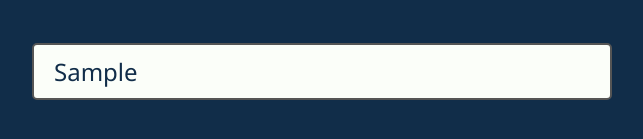
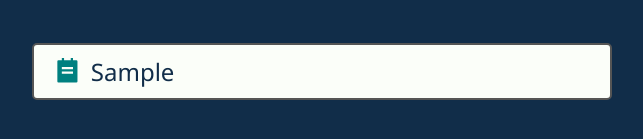
Before and after one commit to Veronika4Donchenko4/auto-service, a React (Create React App) app: page / in a window 1280 px wide. Both pictures are taken after typing "Sample" into the empty fields and a click on the button "Submit". Shown: the part 169-308 px from the top of the page, without its empty margins (318-961 px from the left). Built offline with nearby package versions, Linux system fonts and the light colour scheme.

Commit message:
added react-icons

```diff
--- a/package.json
+++ b/package.json
@@ -8,6 +8,7 @@
     "@testing-library/user-event": "^13.5.0",
     "react": "^18.2.0",
     "react-dom": "^18.2.0",
+    "react-icons": "^4.11.0",
     "react-scripts": "5.0.1",
     "web-vitals": "^2.1.4"
   },
--- a/src/components/Todos/Todo.js
+++ b/src/components/Todos/Todo.js
@@ -1,8 +1,10 @@
+import { RiTodoFill } from 'react-icons/ri';
 import styles from './Todo.module.css';
 
 const Todo = ({ todo, deleteTodo, index }) => {
   return (
     <div className={styles.todo} onDoubleClick={() => deleteTodo(index)}>
+      <RiTodoFill className={styles.todoIcon} />
       <div className={styles.todoText}>{todo}</div>
     </div>
   );
--- a/src/components/Todos/Todo.module.css
+++ b/src/components/Todos/Todo.module.css
@@ -14,3 +14,9 @@
   width: 100%;
   text-align: left;
 }
+
+.todoIcon {
+  font-size: 1.8rem;
+  margin-right: 10px;
+  color: teal;
+}
--- a/src/components/Todos/TodoForm.js
+++ b/src/components/Todos/TodoForm.js
@@ -9,6 +9,7 @@
     setText('');
   };
   return (
+    <div>
     <form onSubmit={onSubmitHandler}>
       <h1 className={styles.toDo}>Todo App</h1>
       <input
@@ -21,6 +22,7 @@
         Submit
       </button>
     </form>
+    </div>
   );
 };
 
--- a/src/components/Todos/TodoForm.module.css
+++ b/src/components/Todos/TodoForm.module.css
@@ -1,3 +1,7 @@
+.todoFormContainer {
+  margin-bottom: 30px;
+}
+
 .input {
   padding: 10px 20px;
   margin: 20px 20px;
```
Also changed, not shown: 1 other file (tests, documents, lock files or other folders).
